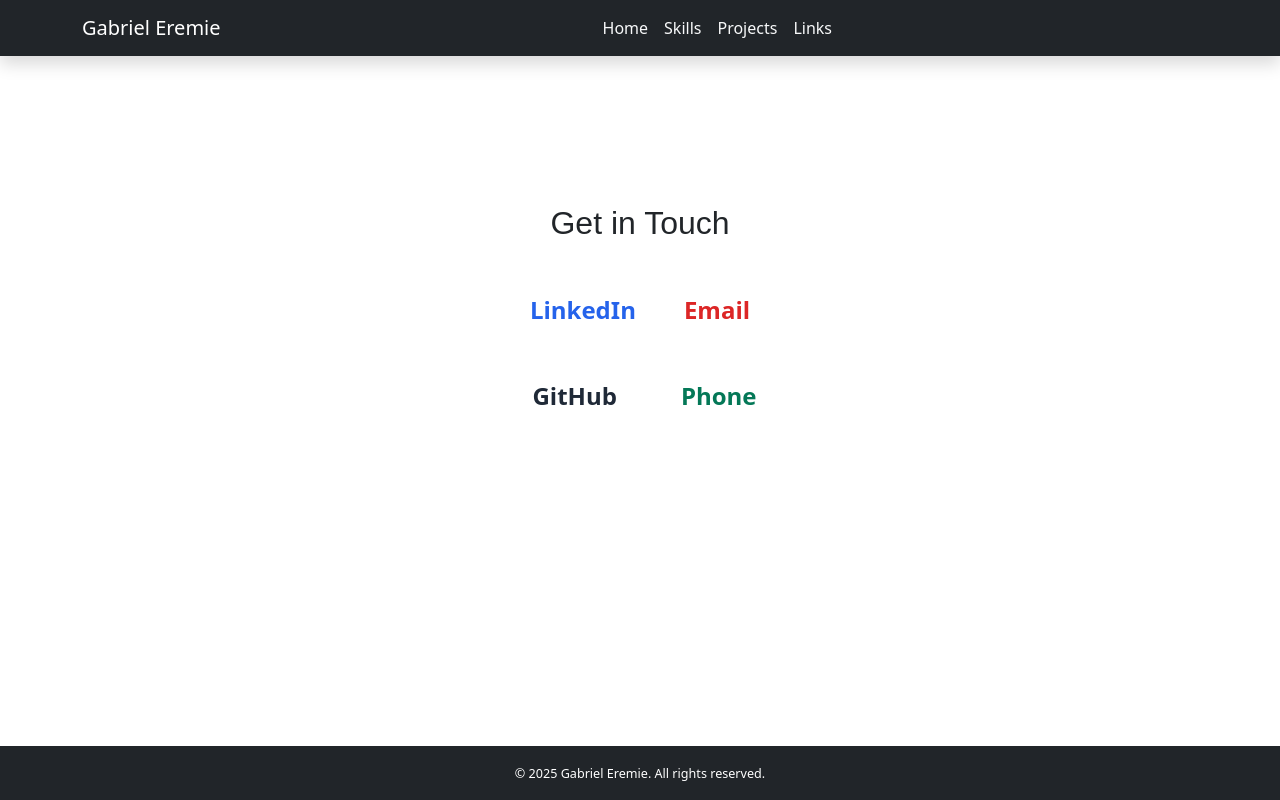
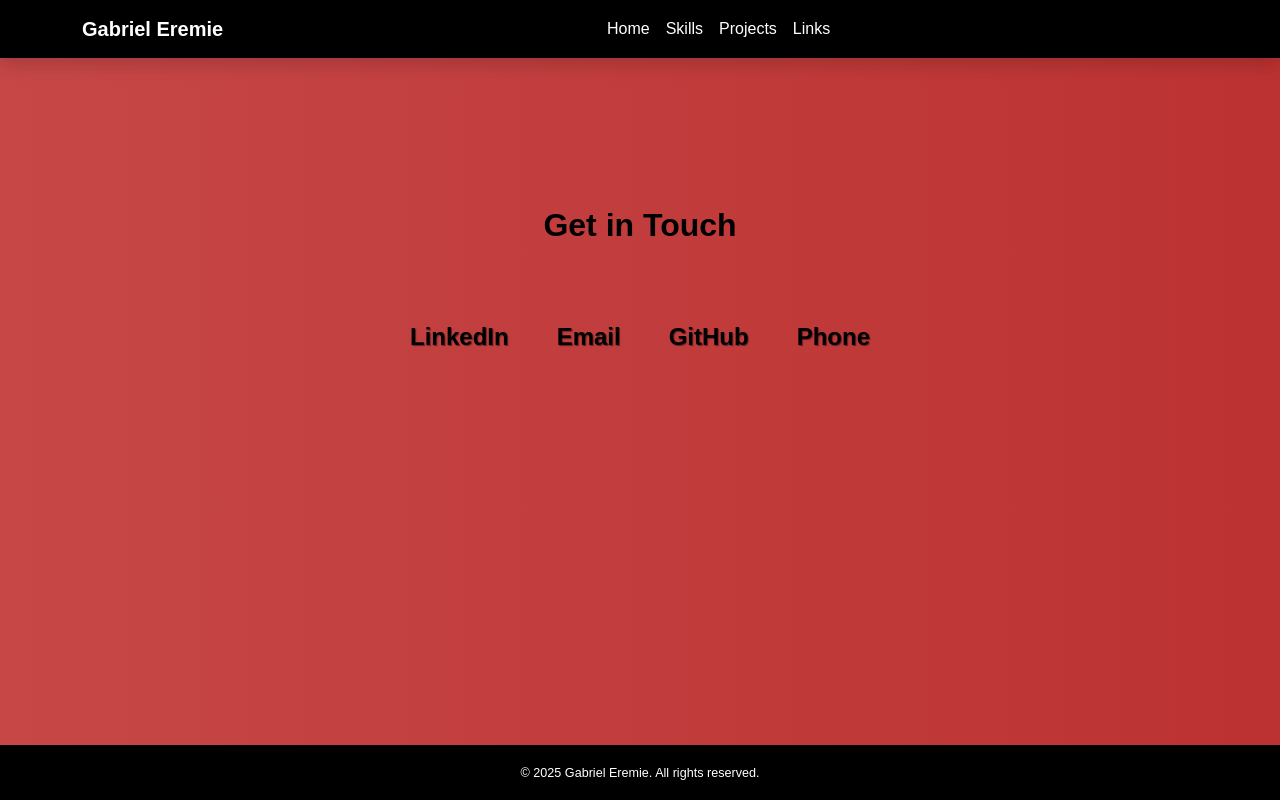
Before and after one commit to goeremie/Portifolio, a React (Vite) app: page /contact in a window 1280 px wide. Built offline with nearby package versions, Linux system fonts and the light colour scheme.

Commit message:
theme changes

```diff
--- a/src/App.tsx
+++ b/src/App.tsx
@@ -1,19 +1,20 @@
 import React from "react";
+import "bootstrap/dist/css/bootstrap.min.css"; // ✅ this line
 import "bootstrap/dist/js/bootstrap.bundle.min.js";
+import "./index.css";
+import "./theme.css"; // ✅ must come last
 import { BrowserRouter as Router, Route, Routes, Link } from "react-router-dom";
 import me from "./assets/me.jpg";
-import "./index.css";
 import Skills from "./Skills";
 import Projects from "./Projects";
 import Contact from "./Contact";
-import "./theme.css";
 
 const App: React.FC = () => {
   return (
     <Router>
-      <div className="d-flex flex-column min-vh-100">
+      <div className="app-wrapper d-flex flex-column min-vh-100">
         {/* Navigation Bar */}
-        <nav className="navbar navbar-expand-lg navbar-dark bg-dark sticky-top shadow">
+        <nav className="navbar navbar-expand-lg sticky-top shadow">
           <div className="container">
             <Link className="navbar-brand" to="/">
               Gabriel Eremie
@@ -77,12 +78,12 @@ const App: React.FC = () => {
                   <div className="row justify-content-center align-items-center">
                     <div className="col-md-4 mb-4 mb-md-0">
                       <img
-                        src={me} // Replace with your actual image path
+                        src={me}
                         alt="Gabriel Eremie"
                         className="img-fluid rounded-circle shadow"
                         style={{
-                          width: "250px",
-                          height: "250px",
+                          width: "275px",
+                          height: "275px",
                           objectFit: "cover",
                         }}
                       />
@@ -113,7 +114,7 @@ const App: React.FC = () => {
         </div>
 
         {/* Footer */}
-        <footer className="bg-dark text-white py-3 mt-auto">
+        <footer className="py-3 mt-auto">
           <div className="container text-center">
             <small>
               &copy; {new Date().getFullYear()} Gabriel Eremie. All rights
--- a/src/Contact.tsx
+++ b/src/Contact.tsx
@@ -3,81 +3,39 @@ import React from "react";
 const Contact: React.FC = () => {
   return (
     <div style={{ marginTop: "100px" }} className="mt-24 px-4">
-      <div className="flex flex-col items-center">
-        <h2 className="mb-12 text-3xl font-bold">Get in Touch</h2>
+      <div>
+        <h2>Get in Touch</h2>
 
-        {/* First Grid */}
-        <div
-          style={{ marginTop: "50px" }}
-          className="grid grid-cols-2 gap-6 max-w-md mx-auto w-full"
-        >
+        {/* Single Grid for all 4 links */}
+        <div style={{ marginTop: "50px" }}>
           <a
             href="https://www.linkedin.com/in/gabriel-eremie-0ab159250/"
             target="_blank"
             rel="noopener noreferrer"
-            className="p-4 rounded-xl shadow-md bg-white hover:bg-blue-50 transition flex justify-center items-center"
-            style={{
-              color: "#2563EB",
-              fontWeight: "bold",
-              fontSize: "1.5rem",
-              textDecoration: "none",
-              width: "100%",
-            }}
+            className="li-link p-4"
           >
             LinkedIn
           </a>
 
           <a
             href="mailto:gabrieleremie100@gmail.com"
-            className="p-4 rounded-xl shadow-md bg-white hover:bg-red-50 transition flex justify-center items-center"
-            style={{
-              color: "#DC2626",
-              fontWeight: "bold",
-              fontSize: "1.5rem",
-              textDecoration: "none",
-              width: "100%",
-            }}
+            target="_blank"
+            rel="noopener noreferrer"
+            className="email-link p-4"
           >
             Email
           </a>
-        </div>
 
-        {/* Second Grid */}
-        <div
-          style={{ marginTop: "50px" }}
-          className="grid grid-cols-2 gap-6 max-w-md mx-auto w-full mt-6"
-        >
           <a
             href="https://github.com/goeremie"
             target="_blank"
             rel="noopener noreferrer"
-            className="p-4 rounded-xl shadow-md bg-white hover:bg-gray-100 transition flex justify-center items-center"
-            style={{
-              color: "#1F2937",
-              fontWeight: "bold",
-              fontSize: "1.5rem",
-              textDecoration: "none",
-              width: "100%",
-              marginLeft: "11px",
-              marginRight: "3px",
-            }}
+            className="git-link p-4"
           >
             GitHub
           </a>
 
-          <a
-            href="tel:+17785124454"
-            className="p-4 rounded-xl shadow-md bg-white hover:bg-green-50 transition flex justify-center items-center"
-            style={{
-              color: "#047857",
-              fontWeight: "bold",
-              fontSize: "1.5rem",
-              textDecoration: "none",
-              width: "100%",
-              marginLeft: "13px",
-              marginRight: "2px",
-            }}
-          >
+          <a href="tel:+17785124454" className="phone-link p-4">
             Phone
           </a>
         </div>
--- a/src/theme.css
+++ b/src/theme.css
@@ -1,46 +1,138 @@
 /* theme.css */
 
-/* === Colors === */
-:root {
-  --bs-primary: #1abc9c;      /* Main accent */
-  --bs-secondary: #34495e;    /* Dark accent */
-  --bs-success: #2ecc71;
-  --bs-danger: #e74c3c;
-  --bs-warning: #f39c12;
-  --bs-info: #3498db;
-  --bs-light: #ecf0f1;
-  --bs-dark: #2c3e50;
-  --bs-body-color: #333;
-  --bs-body-bg: #f4f4f9;
-}
-
-/* === Typography === */
-body {
+/* === Body & App Wrapper === */
+html, body, #root, .app-wrapper {
+  height: 100%;
+  margin: 0;
+  color: black;
   font-family: "Poppins", sans-serif;
   font-size: 1rem;
   line-height: 1.6;
+  background: linear-gradient(
+  270deg,  /* Deep maroon */
+  #b82929,  /* Maroon */
+  #c94c4c,  /* Soft red */
+  #d87b56,  /* Warm terracotta */
+  #d2691e,  /* Chocolate brown */
+  #e0a96d,  /* Golden brown */
+  #d4a981,  /* Light brown */
+  #dfcfa2   /* Off-white */
+);
+
+
+  background-size: 1000% 1000%;
+  animation: gradientShift 15s ease infinite;
+}
+@keyframes gradientShift {
+  0% { background-position: 0% 50%; }
+  50% { background-position: 100% 50%; }
+  100% { background-position: 0% 50%; }
 }
 
 /* Headings */
-h1, h2, h3, h4, h5, h6 {
+h1, h4, h5, h6 {
   font-family: "Montserrat", sans-serif;
-  font-weight: 700;
+  font-weight: bolder;
+  color: black;
+
+}
+
+div h2 {
+  font-weight: bolder;
+  color: black;
+}
+
+div h3{
+  font-weight: bolder;
+  color: black;
+  font-size: 30px;
+}
+
+p {
+  color: black;
+  font-weight: bold;
 }
 
 /* === Navbar === */
 .navbar {
-  background-color: var(--bs-dark);
+  background-color: black;
+  color: white;
 }
 
+/* Make only the text clickable in collapsed navbar */
+.navbar-nav .nav-item {
+  display: inline-block; /* shrink to fit content */
+}
+
+.navbar-nav .nav-link {
+  display: inline-block; /* ensure only the text is clickable */
+  padding: 0.5rem 1rem; /* optional spacing around the text */
+}
+
+
 .navbar .nav-link {
-  color: var(--bs-light);
+  color: white;
   font-weight: 500;
+}
+
+.navbar .nav-link:focus,
+.navbar .nav-link:active {
+  color: white;       /* keep the link white while focused/clicked */
+  outline: none;      /* remove default focus outline if desired */
+  box-shadow: none;   /* remove any default focus shadow */
+}
+
+.navbar .navbar-brand:focus,
+.navbar .navbar-brand:active {
+  color: white;       /* keep the brand link white while focused/clicked */
+  outline: none;      /* remove default focus outline */
+  box-shadow: none;   /* remove any default focus shadow */
+}
+
+
+
+.navbar .nav-link:hover {
+  transform: scale(1.1);
+  color: #ffffff;
+}
+
+.navbar .navbar-brand {
+  color: #ffffff; /* White */
+  font-weight: 600;
+  font-size: 20px;
   transition: color 0.3s ease;
 }
 
-.navbar .nav-link:hover {
-  color: var(--bs-primary);
+.navbar .navbar-brand:hover {
+   transform: scale(1.1);
+  color: #ffffff; /* Golden brown hover */
 }
+
+.navbar-toggler-icon {
+  padding: 1.1rem;
+  border-radius: 5px;
+}
+
+
+
+
+.navbar-toggler {
+  padding: 0.5rem 0.75rem;
+   border: none;               /* remove default border */
+  border-radius: 5px;         /* rounded edges */
+  background-color: black;    /* match navbar background */
+  transition: all 0.3s ease;
+}
+
+
+
+.navbar-toggler:hover {
+     transform: scale(1.1);
+  background-color: black;
+   border: 1px solid white;
+  box-shadow: 0 0 1px white;
+}
+
 
 /* === Buttons === */
 .btn-primary {
@@ -50,20 +142,20 @@ h1, h2, h3, h4, h5, h6 {
 }
 
 .btn-primary:hover {
-  background-color: darken(var(--bs-primary), 10%);
+  background-color: #159b88; /* slightly darker on hover */
   transform: scale(1.05);
 }
 
 /* === Footer === */
 footer {
-  background-color: var(--bs-dark);
-  color: var(--bs-light);
+  background-color: black;
+  color: #ffffff;
   font-size: 0.9rem;
 }
 
 /* === Cards & Images === */
 .img-fluid.rounded-circle {
-  border: 4px solid var(--bs-primary);
+  border: 15px double black;
   transition: transform 0.3s ease;
 }
 
@@ -75,4 +167,123 @@ footer {
 .container {
   padding-left: 2rem;
   padding-right: 2rem;
+  background-color: transparent !important;
 }
+
+/* Skills page list items with animated background */
+.skills-list li {
+  background: linear-gradient(
+    270deg,
+    #b82929,
+    #c94c4c,
+    #d87b56,
+    #d2691e,
+    #e0a96d,
+    #d4a981,
+    #dfcfa2
+  );
+  background-size: 1000% 1000%;
+  animation: skillsGradientShift 8s ease-in-out infinite; /* slightly faster/slower than main background */
+
+  color: black; /* ensure contrast with gradient */
+  border-radius: 0.375rem;
+  padding: 10px;
+  margin-bottom: 8px;
+  text-align: center;
+  font-weight: bold;
+
+  /* Optional overlay for extra readability */
+
+  border: 2px solid black; /* subtle border for extra definition */
+}
+
+/* Separate keyframes for skills list so animation is independent */
+@keyframes skillsGradientShift {
+  0% { background-position: 0% 50%; }
+  50% { background-position: 100% 50%; }
+  100% { background-position: 0% 50%; }
+}
+
+.skills-list li:hover {
+  transform: scale(1.05);
+  filter: brightness(1.1);
+}
+
+
+
+.resume-btn:hover {
+  transform: scale(1.05); /* slight grow */
+
+}
+
+.resume-btn:active {
+  transform: scale(0.98); /* slight press effect */
+}
+
+.li-link,
+.email-link,
+.git-link,
+.phone-link {
+  text-shadow: 1px 1px 1px rgba(0,0,0,0.5);
+  display: inline-block; /* instead of inline-block */
+  justify-content: center;
+  align-items: center;
+  color: black;
+  font-weight: bold;
+  font-size: 1.5rem;
+  text-decoration: none;
+  background-color: transparent;
+  transition: transform 0.2s ease-in-out;
+}
+
+
+.li-link:hover,
+.email-link:hover,
+.git-link:hover,
+.phone-link:hover {
+  transform: scale(1.2); /* slight grow */
+}
+
+.li-link:active,
+.email-link:active,
+.git-link:active,
+.phone-link:active {
+  transform: scale(0.95); /* slight press effect */
+}
+
+/* === Project Description Cards === */
+.project-card {
+  background-color: black;
+  margin-top: 50px;
+  margin-bottom: 50px;
+  border-radius: 1rem;           /* all text white */
+  padding: 1.5rem;
+  border: none;
+  box-shadow: 0 10px 20px 5px rgba(0, 0, 0, 0.5);
+  font-weight: bold;
+}
+
+/* Hover effect: just scale up slightly */
+.project-card:hover {
+  transform: scale(1.03);
+  box-shadow: 0 8px 20px rgba(0, 0, 0, 0.7);
+}
+
+/* Text inside project cards */
+.project-card p {
+  font-size: 20px;
+  line-height: 1.6;
+  font-weight: bold;
+  color: white !important;
+}
+
+/* Links inside project cards */
+.project-card a {
+  color:white;
+  font-weight: bold;
+  text-decoration: none;
+}
+
+.project-card a:hover {
+  color: #e0e0e0; /* subtle light gray on hover */
+}
```
Also changed, not shown: src/Projects.tsx (+3 -11 lines), src/Skills.tsx (+12 -12 lines).
